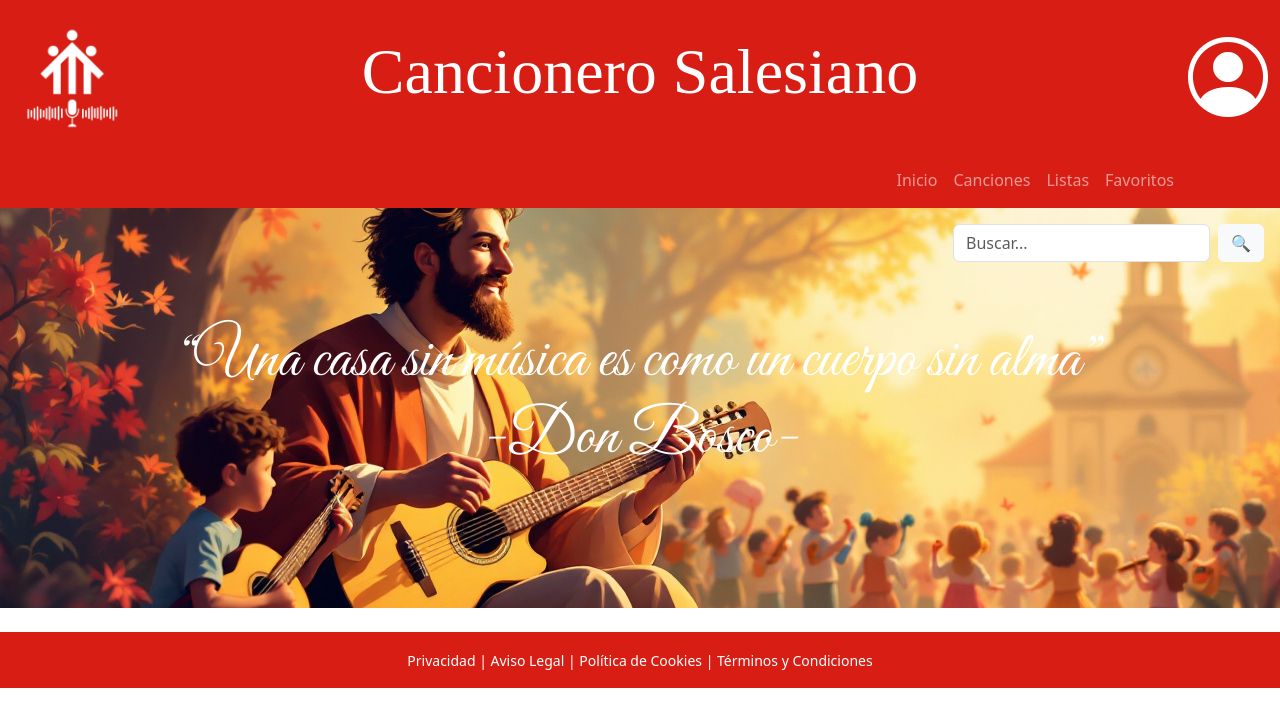
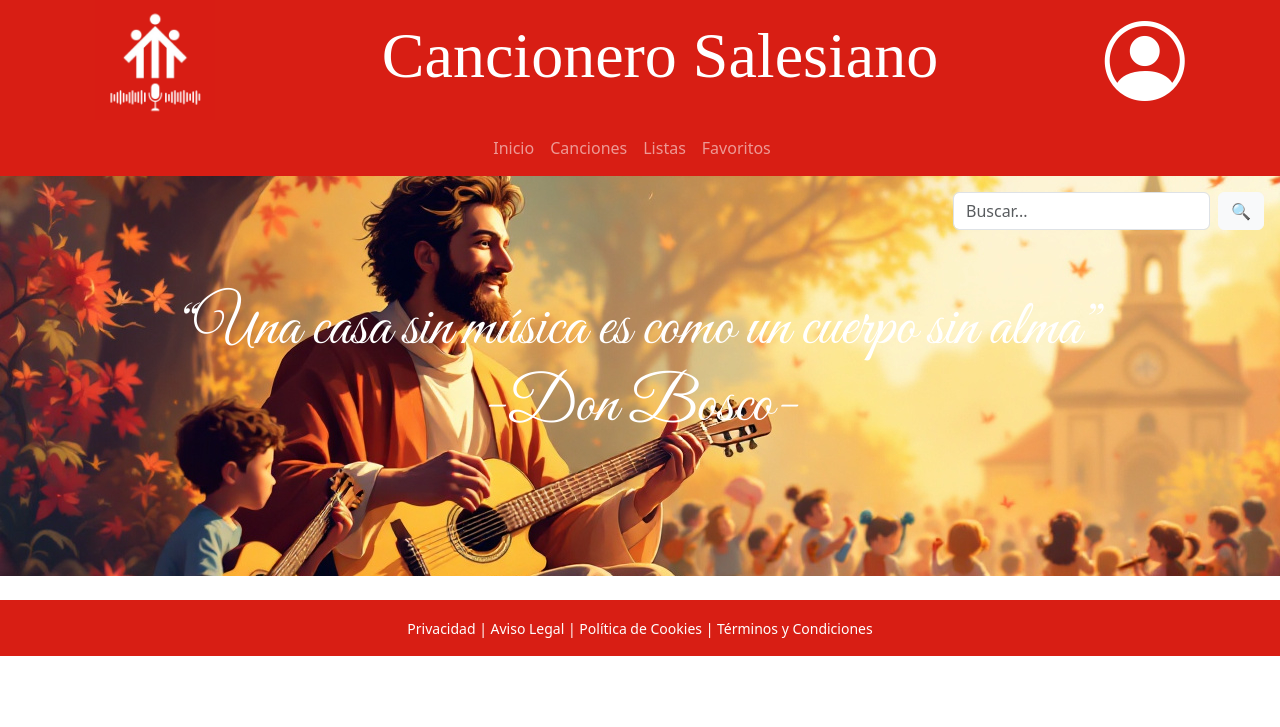
Before and after one commit to marcobatistacalado/TFG-DAW-CANCIONERO-DIGITAL-SALESIANO, a Django app: template cancionero_digital_salesiano/templates/base.html in a window 1280 px wide. Shown: the top 727 px of the page. Run offline with Django 5.2, Linux system fonts and the light colour scheme; the template is opened without the code that fills it, so the values that code supplies are empty; some web fonts are replaced.

Commit message:
Colocacion del html y css del principal

```diff
--- a/cancionero_digital_salesiano/static/css/style.css
+++ b/cancionero_digital_salesiano/static/css/style.css
@@ -51,7 +51,17 @@ p{
 .banner-container {
     background-image: url('/static/images/banner-donbosco-paginaprincipal.jpg');
     background-size: cover;
-    background-position: center;
-    height: 400px; /* Ajusta la altura según sea necesario */
+    background-position: center top -90px;
+
+    /* Ajustes visuales */
+    backdrop-filter: blur(15px) saturate(40%) brightness(80%);
+    -webkit-backdrop-filter: blur(15px) saturate(40%) brightness(80%);
+
+    background-color: rgba(255, 255, 255, 0.3); /* Da transparencia al fondo */
+
+    /* Dimensiones y posición */
+    height: 10vh;
+    max-height: 400px;
     position: relative;
+
 }
--- a/cancionero_digital_salesiano/templates/includes/header.html
+++ b/cancionero_digital_salesiano/templates/includes/header.html
@@ -1,20 +1,13 @@
 {% load static %}
-<header class="main-bg-color text-white py-3">
-    <div class="container-fluid">
-        <div class="row align-items-center">
-            <div class="col-3 col-md-3 col-sm-2">
-                <img src="{% static 'images/logoPrincipal.png' %}" class="width-logo" alt="Logo" style="max-width: 120px;">
-            </div>
-            <div class="col-6 col-md-6 col-sm-8 text-center">
-                <h1 class="display-3">Cancionero Salesiano</h1>
-            </div>
 
-            <div class="col-3 col-md-3 col-sm-2 text-end">
-                <a href="#" class="text-white"> <!--ENLACE INICIAR SESION O PERFIL: DINAMICAMENTE-->
-                    <i class="bi bi-person-circle" style="font-size: 5em;"></i>
-                </a>
-            </div>
-
+<header class="main-bg-color text-white">
+    <div class="container-fluid  d-flex justify-content-around align-items-center">
+        <img src="{% static 'images/logoPrincipal.png' %}" class="width-logo" alt="Logo" style="max-width: 120px;">
+        <h1 class="display-3">Cancionero Salesiano</h1>
+        <div class="text-end">
+            <a href="#" class="text-white"> <!--ENLACE INICIAR SESION O PERFIL: DINAMICAMENTE-->
+                <i class="bi bi-person-circle" style="font-size: 5em;"></i>
+            </a>
         </div>
         <!--AQUI HAY QUE METER EL MENU DINAMICAMENTE EN FUNCION DE SI EL USUARIO HA INICIADO SESION O NO-->
     </div>
--- a/cancionero_digital_salesiano/templates/includes/navbar.html
+++ b/cancionero_digital_salesiano/templates/includes/navbar.html
@@ -4,13 +4,17 @@
     <div class="container">
 
         <!-- Botón de hamburguesa para pantallas pequeñas -->
-        <button class="navbar-toggler" type="button" data-bs-toggle="collapse" data-bs-target="#navbarNav" aria-controls="navbarNav" aria-expanded="false" aria-label="Toggle navigation">
+        <button class="navbar-toggler" type="button" data-bs-toggle="collapse" data-bs-target="#navbarNav"
+            aria-controls="navbarNav" aria-expanded="false" aria-label="Toggle navigation">
             <span class="navbar-toggler-icon"></span>
         </button>
 
         <!-- Enlaces de navegación -->
-        <div class="collapse navbar-collapse" id="navbarNav">
-            <ul class="navbar-nav ms-auto">
+        <!-- Las letras tendria que se o mas gruesas o más vistosas no se ve nada-->
+
+        <div class="collapse navbar-collapse text-center" id="navbarNav">
+            <div class="d-flex w-100 align-items-center justify-content-center">
+                <ul class="navbar-nav ">
                     <li class="nav-item">
                         <a class="nav-link" href="#">Inicio</a>
                     </li>
@@ -28,5 +32,6 @@
                     </li>
                 </ul>
             </div>
+
         </div>
 </nav>
```
Lines whose indentation alone changed are shown as unchanged.
